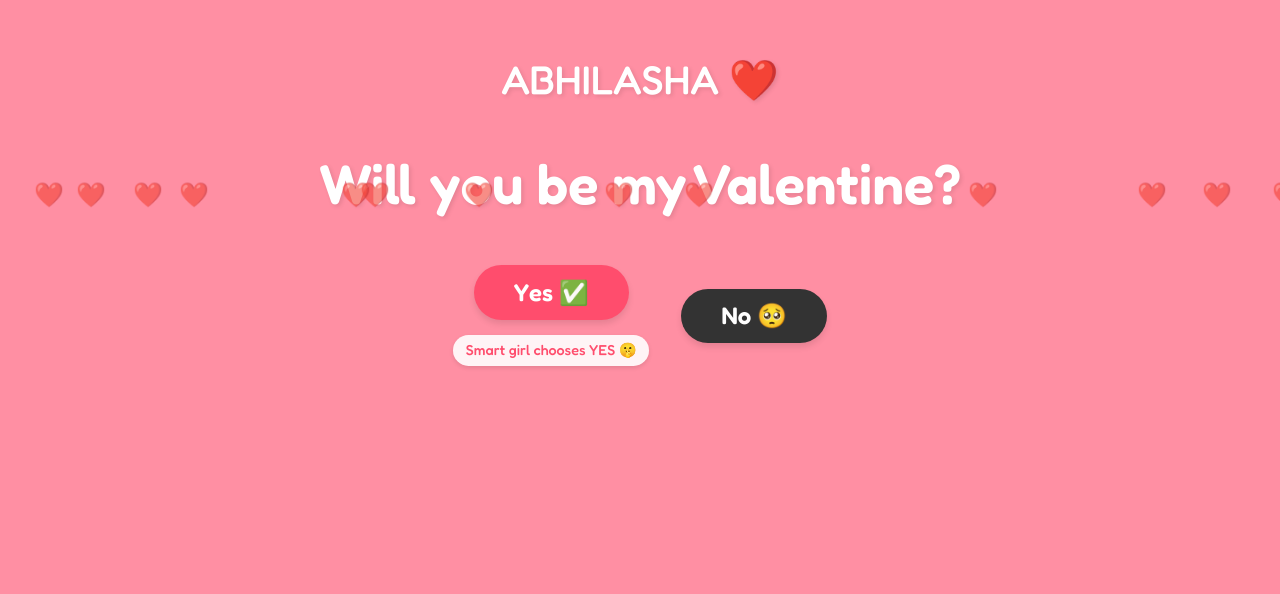
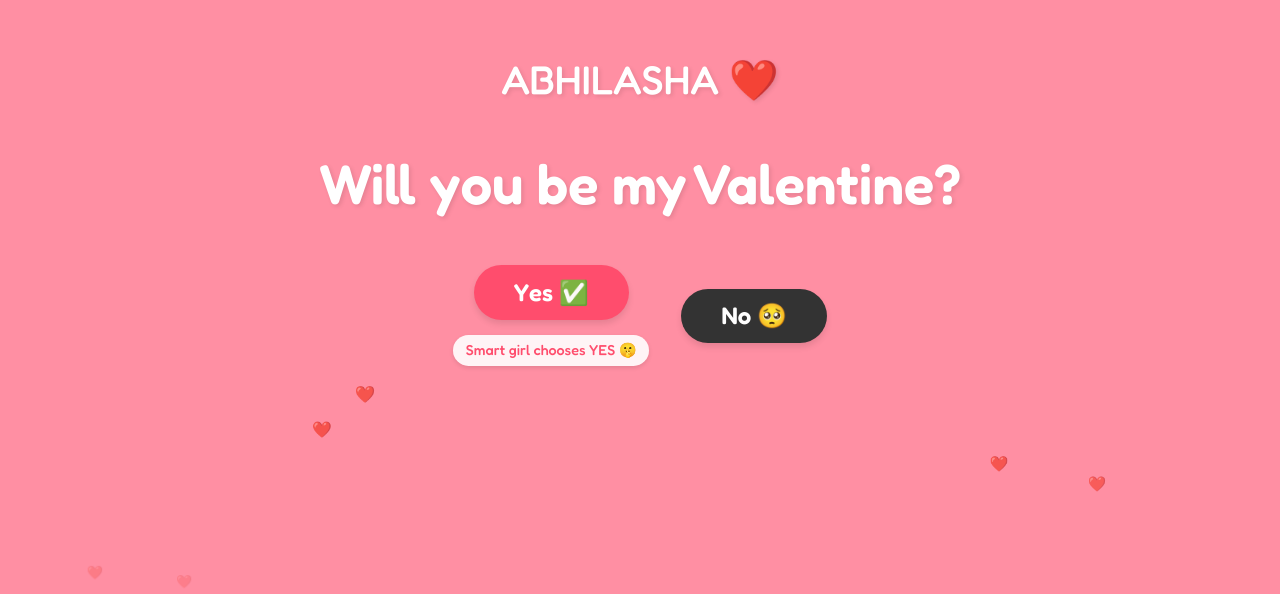
Before and after one commit to rahullastzone-lab/valentine, a Next.js app: page / in a window 1280 px wide. Shown: the part 206-800 px from the top of the page. Built offline with nearby package versions, Linux system fonts and the light colour scheme.

Commit message:
fix initial position of floating hearts offscreen

```diff
--- a/src/app/page.module.css
+++ b/src/app/page.module.css
@@ -124,16 +124,18 @@
   position: absolute;
   color: #ff3355;
   font-size: 1.5rem;
-  opacity: 0.6;
+  opacity: 0;
   user-select: none;
   pointer-events: none;
   animation: floatUp linear infinite;
   z-index: 1;
+  bottom: -50px;
+  /* Start initially below the screen to hide before animation */
 }
 
 @keyframes floatUp {
   0% {
-    transform: translateY(100vh) scale(0.5);
+    transform: translateY(0) scale(0.5);
     opacity: 0;
   }
 
@@ -146,7 +148,7 @@
   }
 
   100% {
-    transform: translateY(-100px) scale(1.2);
+    transform: translateY(-110vh) scale(1.2);
     opacity: 0;
   }
 }
```
